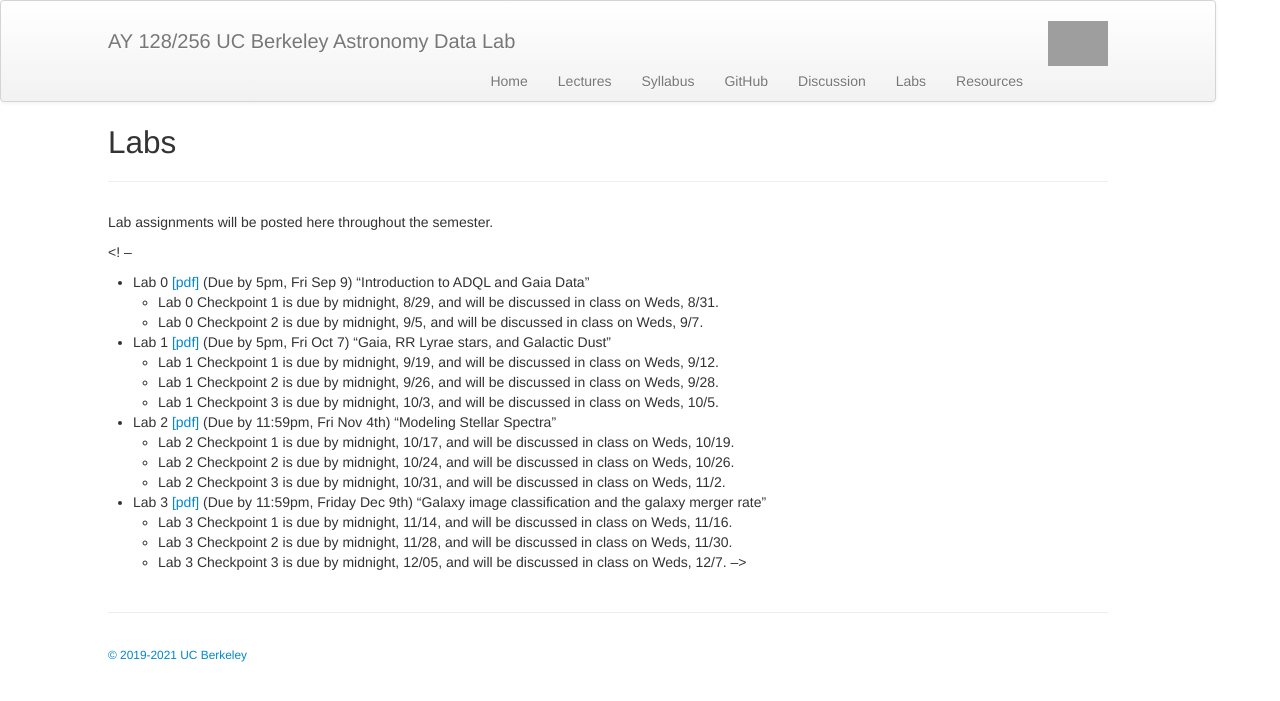
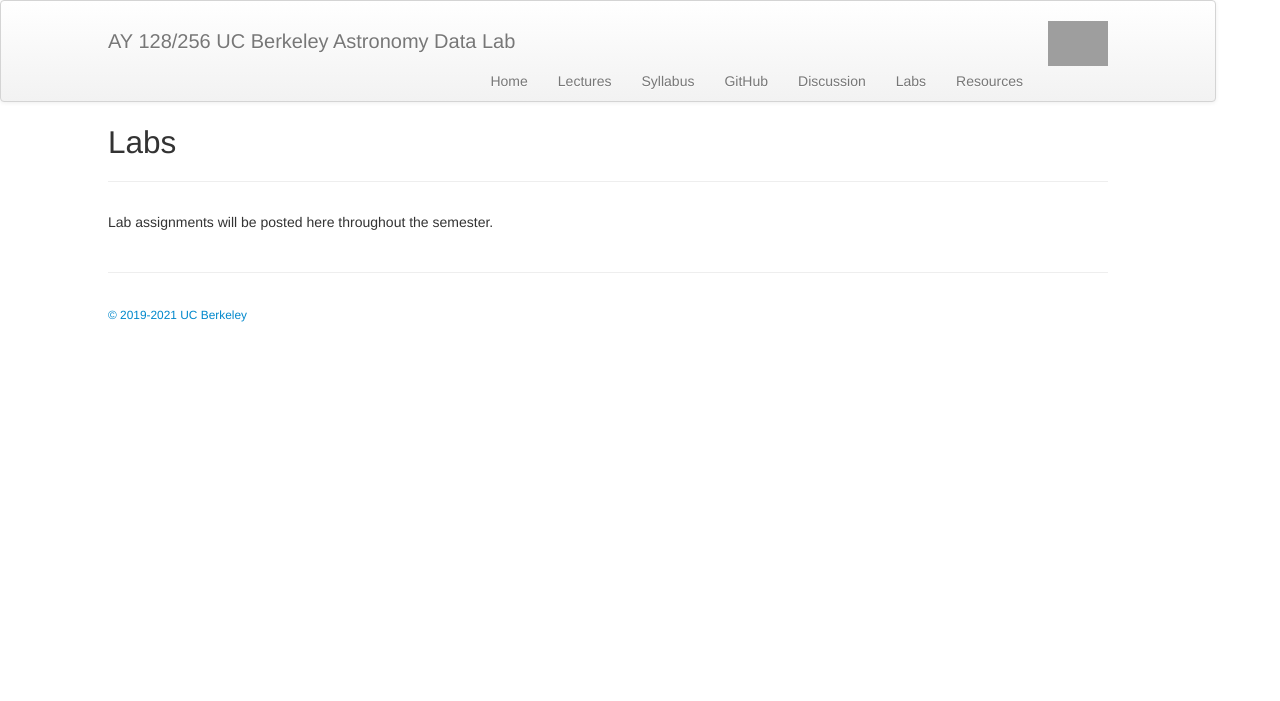
Before and after one commit to ucb-datalab/ucb-datalab.github.io, a Jekyll site: the page built from pages/labs.md, in a window 1280 px wide. Shown: the top 701 px of the page. Built offline with Jekyll 4.4.1, drawn with Linux system fonts in a browser that asks for light colours; grey boxes are pictures that could not be loaded.

Commit message:
labs for spring 2024

```diff
--- a/pages/labs.md
+++ b/pages/labs.md
@@ -6,7 +6,7 @@ title: Labs
 Lab assignments will be posted here throughout the semester.
 
 
-<! --
+<!--
 - Lab 0
   [[pdf]](https://github.com/ucb-datalab/course_materials_2022/blob/main/labs/2022_AY128_Lab0_adql_gaia.pdf)
   (Due by 5pm, Fri Sep 9) "Introduction to ADQL and Gaia Data"
@@ -40,6 +40,3 @@ Lab assignments will be posted here throughout the semester.
 <!--      - checkpoints on 4/6, 4/13, 4/20, 4/27 -->
 
 <!-- - Lab 4 [[pdf]](https://github.com/ucb-datalab/course_materials_2022/blob/master/labs/Lab4_Astr128_S2022.pdf) (Not assigned) "The Hubble Constant" -->
-
-
-[//]: #  - Lab 3 [[pdf]](https://github.com/ucb-datalab/course_materials_2022/blob/master/Labs/Lab_3_Astr128.pdf) (Due 4pm, April 15) "The Hubble Constant"
```
